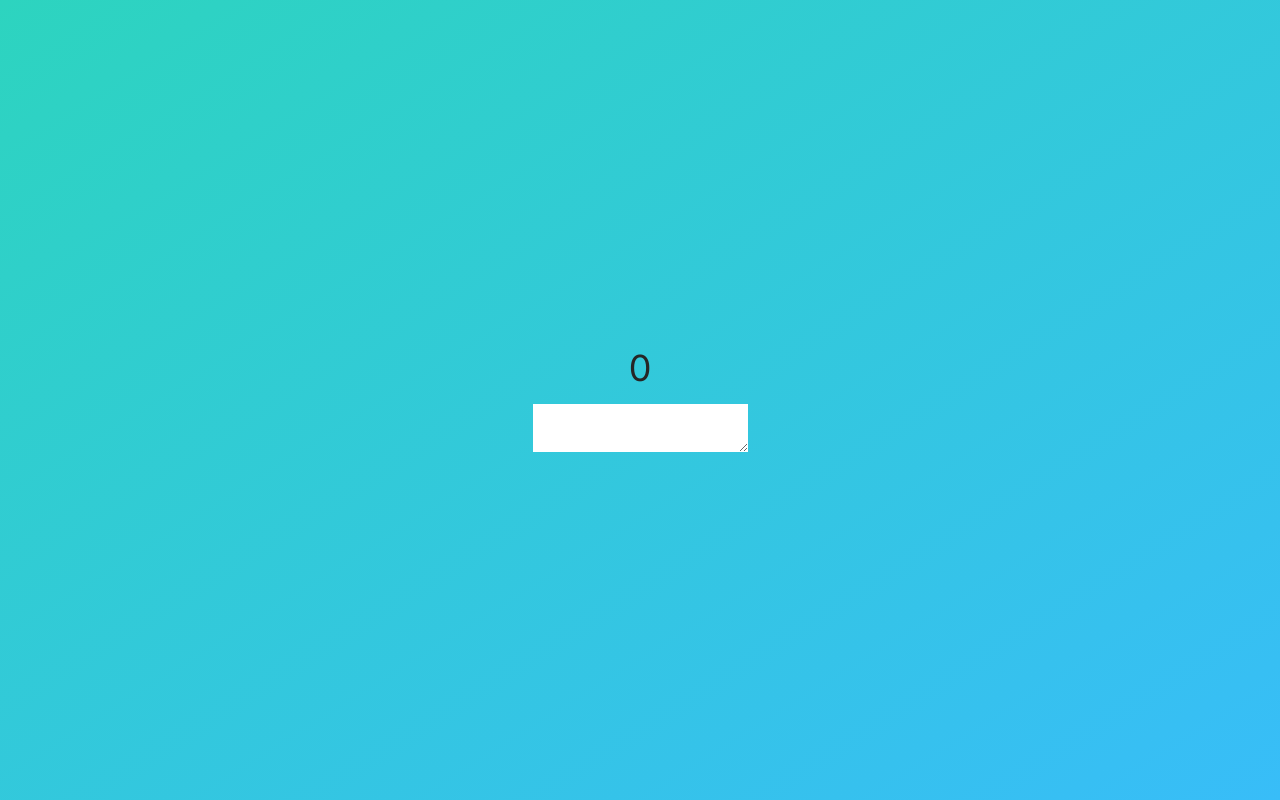
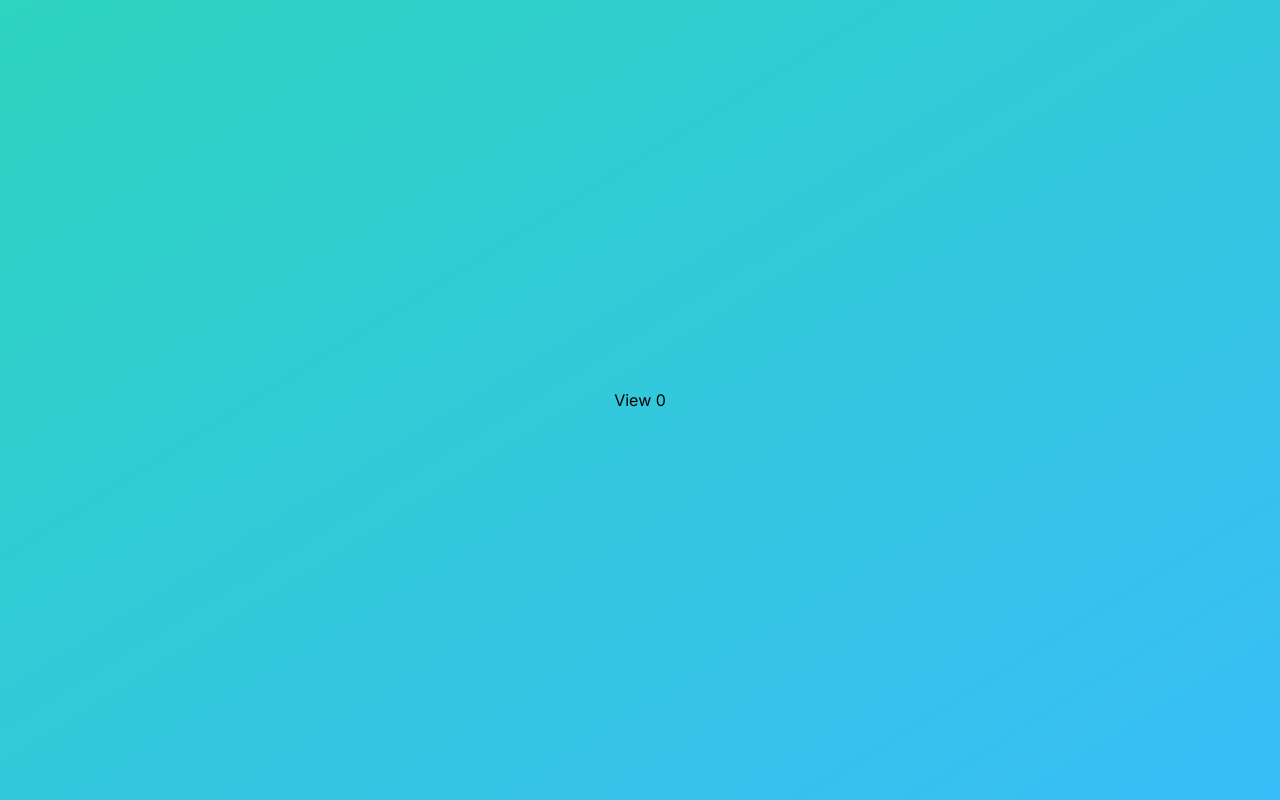
Before and after one commit to FalejevV/mobilebrowsertest, a Next.js app: page / in a window 1280 px wide. Built offline with nearby package versions, Linux system fonts and the light colour scheme.

Commit message:
absolute scroll

```diff
--- a/src/app/globals.css
+++ b/src/app/globals.css
@@ -24,12 +24,8 @@ body {
       rgb(var(--background-end-rgb))
     )
     rgb(var(--background-start-rgb));
-  overscroll-behavior-y: contain;
 }
 
-* {
-  overscroll-behavior-y: contain;
-}
 .no-scrollbar {
   -ms-overflow-style: none;
   scrollbar-width: none;
--- a/src/components/empty-view/index.tsx
+++ b/src/components/empty-view/index.tsx
@@ -40,20 +40,22 @@ function EmptyView({ index }: { index: number }) {
   const [fromColor, toColor] = getGradientRandomColors();
   useEffect(() => {}, []);
   return (
-    <ViewWrapper>
+    <div
+      className={`relative left-0 top-[${
+        index * 100
+      }dvh] w-full h-screen min-h-screen bg-gradient-to-tl from snap-always snap-mandatory snap-x flex items-center justify- overflow-x-auto overflow-y-hidden no-scrollbar`}
+    >
       <div
-        className={`min-w-screen no-scrollbar relative flex h-full w-fit snap-x snap-mandatory snap-center snap-always items-center overflow-x-auto overflow-y-hidden justify-center bg-gradient-to-tl from-${fromColor}-400 to-${toColor}-400`}
+        className={`w-screen min-w-full snap-mandatory snap-center snap-always h-screen overflow-auto flex items-center justify-center bg-gradient-to-tl from-${fromColor}-400 to-${toColor}-400`}
       >
-        <HorizontalScrollWrap>
-          <HorizontalFirstPage
-            emoji={index + ""}
-            title={""}
-            fromColor={""}
-            toColor={""}
-          />
-        </HorizontalScrollWrap>
+        View {index}
       </div>
-    </ViewWrapper>
+      <div
+        className={`w-screen min-w-full h-screen overflow-auto snap-center snap-always snap-mandatory flex items-center justify-center bg-gradient-to-tl from-${fromColor}-400 to-${toColor}-400`}
+      >
+        <textarea></textarea>
+      </div>
+    </div>
   );
 }
 
--- a/src/components/main/index.tsx
+++ b/src/components/main/index.tsx
@@ -38,7 +38,7 @@ export default function ScrollExperience() {
             transition: `transform 0.3s`,
             transform: `translateY(-${currentPageIndex * 100}vh)`,
           }}
-          className="flex flex-col items-start justify-start overflow-x-hidden no-scrollbar"
+          className="relative w-screen flex flex-col items-start justify-start overflow-x-hidden no-scrollbar"
         >
           {viewSequence.map((item, index) => (
             <EmptyView key={item} index={index} />
```
